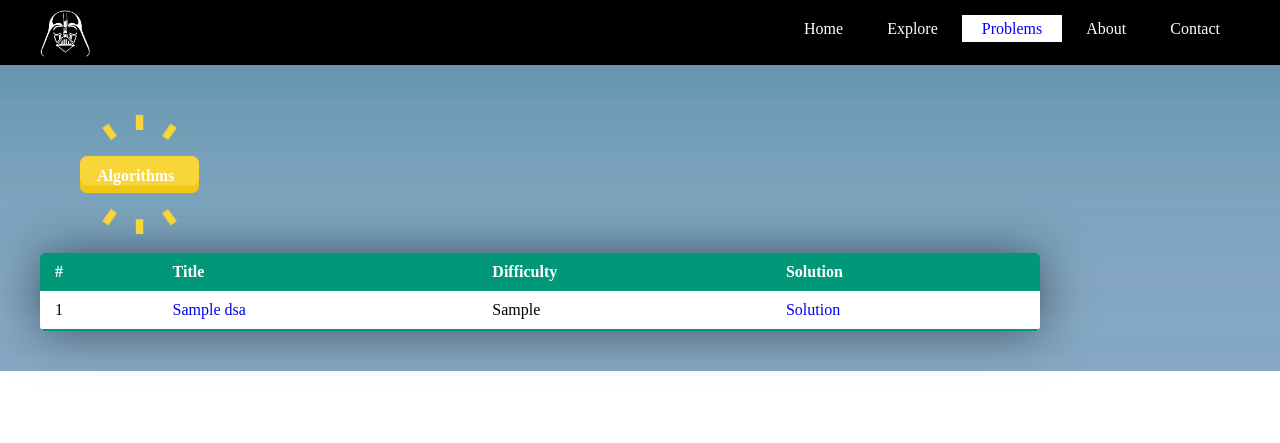
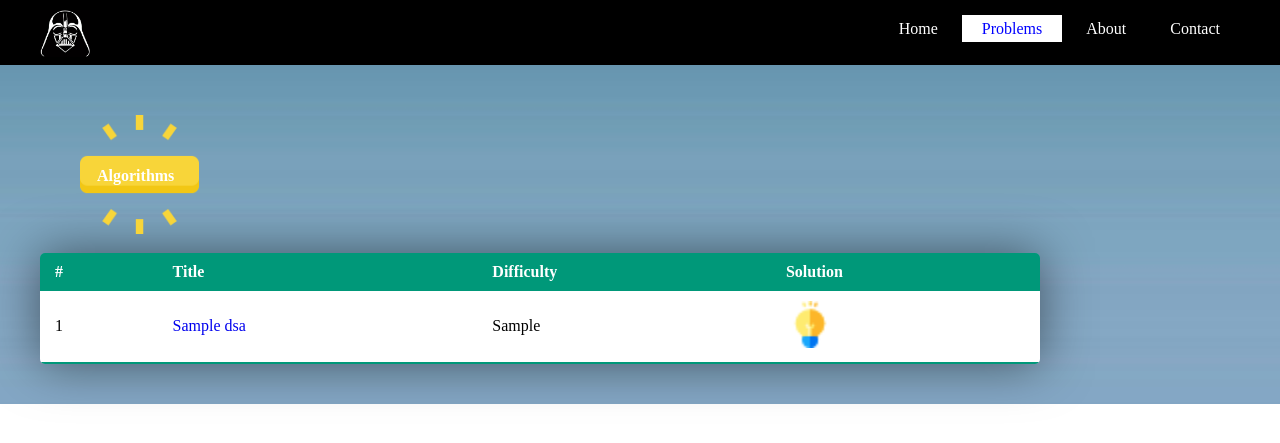
Before and after one commit to SaketCodeScribe/DarthCoder, a PHP site: page /Problems.php in a window 1280 px wide. Shown: the top 443 px of the page. Run offline with PHP 8.4, Linux system fonts and the light colour scheme; tables that the repository leaves empty or names only in its code hold one stand-in row (values such as "Sample post"); some libraries are stand-ins or nearby versions.

Commit message:
Update Problems.php

```diff
--- a/Problems.php
+++ b/Problems.php
@@ -18,7 +18,6 @@
 				</label>
 				<ul>
 					<li><a href="Index.html">Home</a></li>
-					<li><a href="Explore.html">Explore</a></li>
 					<li class="active"><a href="Problems.html">Problems</a></li>
 					<li><a href="About.html">About</a></li>
 					<li><a href="Contact.html">Contact</a></li>
@@ -47,7 +46,18 @@
 				$result = $conn-> query($sql);
 				if($result-> num_rows>0){
 					while($row = $result-> fetch_assoc()){
-						echo "<tr><td>".$row["id"]."</td><td><a href='".$row["link"]."' target='_blank'>".$row["title"]."</a></td><td>".$row["diff"]."</td><td><a href='".$row["sol"]."' target='_blank'>Solution</a></td></tr>";
+						if($row["diff"]=='Easy'){
+							echo "<tr><td>".$row["id"]."</td><td><a href='".$row["link"]."' target='_blank'>".$row["title"]."</a></td><td><img src='images/easy.png' alt='Difficulty' style='width:30%;'>"."</td><td><a href='".$row["sol"]."' target='_blank'><img src='images/solution.png' alt='Solution' style='width:30%;'></a></td></tr>";
+						}
+						else if($row["diff"]=='Medium'){
+							echo "<tr><td>".$row["id"]."</td><td><a href='".$row["link"]."' target='_blank'>".$row["title"]."</a></td><td><img src='images/medium.png' alt='Difficulty' style='width:30%;'>"."</td><td><a href='".$row["sol"]."' target='_blank'><img src='images/solution.png' alt='Solution' style='width:30%;'></a></td></tr>";
+						}
+						else if($row["diff"]=='Hard'){
+							echo "<tr><td>".$row["id"]."</td><td><a href='".$row["link"]."' target='_blank'>".$row["title"]."</a></td><td><img src='images/hard.png' alt='Difficulty' style='width:30%;'>"."</td><td><a href='".$row["sol"]."' target='_blank'><img src='images/solution.png' alt='Solution' style='width:30%;'></a></td></tr>";
+						}
+						else{
+							echo "<tr><td>".$row["id"]."</td><td><a href='".$row["link"]."' target='_blank'>".$row["title"]."</a></td><td>".$row["diff"]."</td><td><a href='".$row["sol"]."' target='_blank'><img src='images/solution.png' alt='Solution' style='width:20%;'></a></td></tr>";
+						}
 					}
 					echo "</table>";
 				}
```
